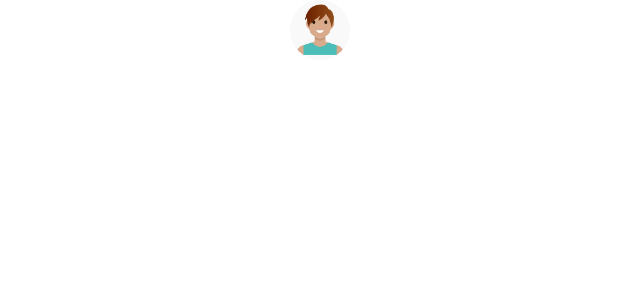
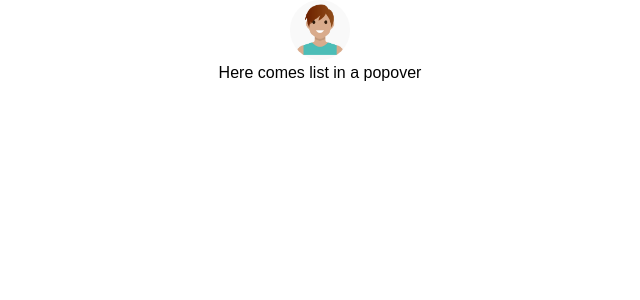
Before and after one commit to meghanasarikonda/react-challenge, a React (Create React App) app: page / in a window 1280 px wide. Shown: the top 300 px of the page, without its empty margins (320-960 px from the left). Built offline with nearby package versions, Linux system fonts and the light colour scheme.

Commit message:
render AvatarList component

```diff
--- a/src/components/AvatarList.js
+++ b/src/components/AvatarList.js
@@ -0,0 +1,19 @@
+import React, { Component } from 'react';
+import './AvatarList.css';
+
+class AvatarList extends Component {
+
+  constructor(props) {
+    super(props);
+  }
+
+  render() {
+    return (
+      <div>
+        Here comes list in a popover
+      </div>
+    );
+  }
+}
+
+export default AvatarList;
--- a/src/components/Main.js
+++ b/src/components/Main.js
@@ -1,7 +1,7 @@
 import React, { Component } from 'react';
 import imageObj from '../Imagefiles.js';
 import SingleAvatar from './SingleAvatar'
-
+import AvatarList from './AvatarList'
 
 class Main extends Component {
 
@@ -17,6 +17,7 @@ class Main extends Component {
     return (
       <div>
         <SingleAvatar image={this.state.image}/>
+        <AvatarList />
       </div>
     );
   }
```
Also changed, not shown: src/components/AvatarList.css (added).
